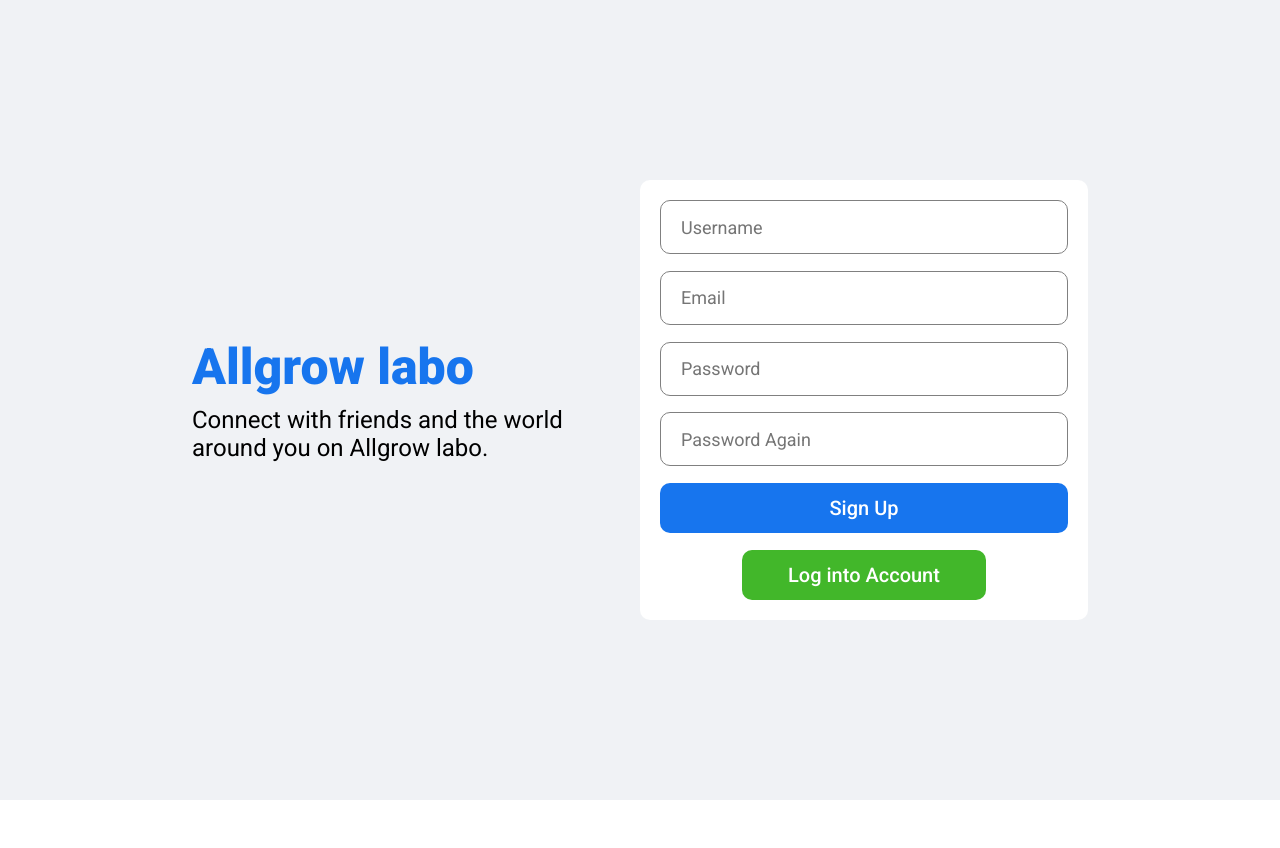
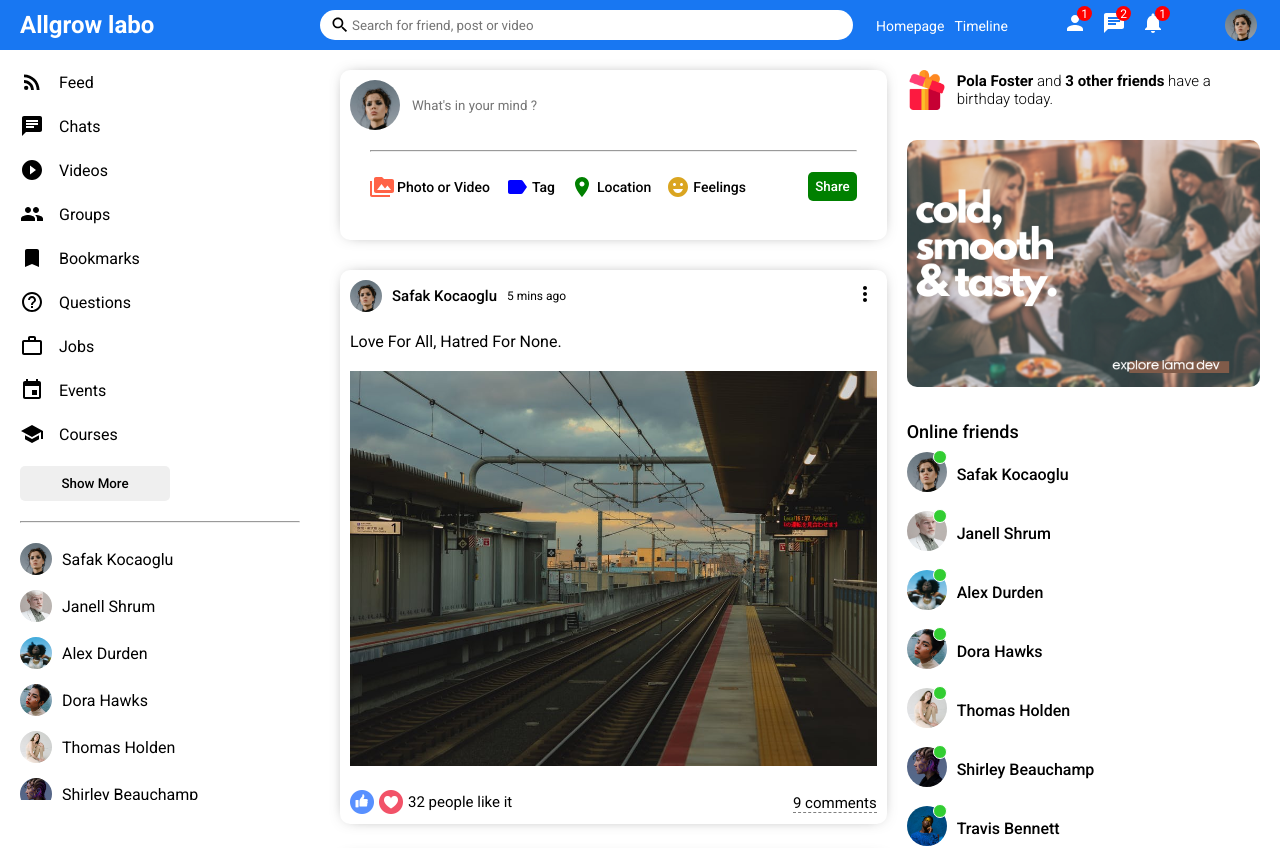
Before and after one commit to AntranCoder1/Social-Media, a React (Create React App) app in the folder client/: page / in a window 1280 px wide. Shown: the top 848 px of the page. Before the commit the page ends 800 px from the top, so only its background shows below. Built offline with nearby package versions, Linux system fonts and the light colour scheme.

Commit message:
updated file in rightbar.js on client side

```diff
--- a/client/src/App.js
+++ b/client/src/App.js
@@ -1,12 +1,9 @@
 import React from 'react';
 import Home from './pages/home/Home';
-import Login from './pages/login/Login';
-import Profile from './pages/profile/Profile';
-import Register from './pages/register/Register';
 
 function App() {
   return (
-    <Register />
+    <Home />
   );
 }
 
--- a/client/src/components/rightBar/RightBar.js
+++ b/client/src/components/rightBar/RightBar.js
@@ -85,7 +85,7 @@ const RightBar = ({ profile }) => {
     return (
         <div className="rightBar">
             <div className="rightBarWrapper">
-                <ProfileRightBar />
+                { profile ? <ProfileRightBar /> : <HomeRightBar /> }
             </div>
         </div>
     )
```
